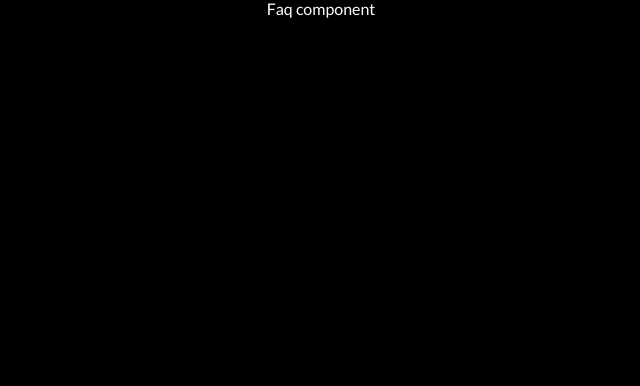
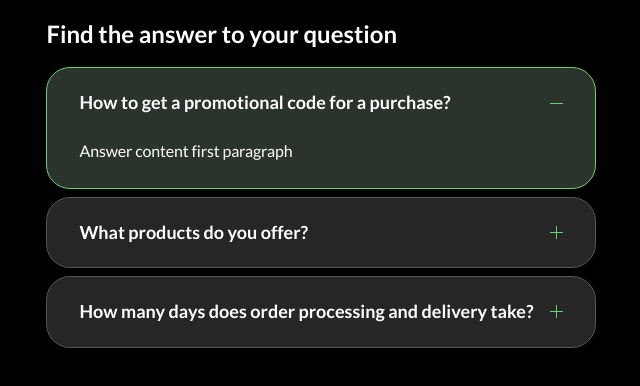
Before and after one commit to elwirra/simple-faq, a website built with Vite: page index.html in a window 1280 px wide. Shown: the whole page, without its empty margins (319-959 px from the left). Built offline with nearby package versions, Linux system fonts and the light colour scheme.

Commit message:
faq component

```diff
--- a/index.html
+++ b/index.html
@@ -13,7 +13,53 @@
 <body>
   <div id="home-page">
     <div class="faq-component">
-      Faq component
+      <h2 class="faq-component__title">
+          Find the answer to your question
+      </h2>
+      <div class="faq-component__questions">
+          <div class="faq-question-partial"  data-question-expanded>
+              <div class="faq-question-partial__first-line">
+                  <div class="faq-question-partial__title">
+                      How to get a promotional code for a purchase?
+                  </div>
+                  <div class="faq-question-partial__icon"></div>
+              </div>
+              <div class="faq-question-partial__answer">
+                  <p class="faq-question-partial__paragraph">
+                      Answer content first paragraph
+                  </p>
+              </div>
+          </div>
+          <div class="faq-question-partial">
+              <div class="faq-question-partial__first-line">
+                  <div class="faq-question-partial__title">
+                      What products do you offer?
+                  </div>
+                  <div class="faq-question-partial__icon"></div>
+              </div>
+              <div class="faq-question-partial__answer">
+                  <p class="faq-question-partial__paragraph">
+                      Answer content first paragraph
+                  </p>
+                  <p class="faq-question-partial__paragraph">
+                      Answer content second paragraph
+                  </p>
+              </div>
+          </div>
+          <div class="faq-question-partial">
+              <div class="faq-question-partial__first-line">
+                  <div class="faq-question-partial__title">
+                      How many days does order processing and delivery take?
+                  </div>
+                  <div class="faq-question-partial__icon"></div>
+              </div>
+              <div class="faq-question-partial__answer">
+                  <p class="faq-question-partial__paragraph">
+                      Answer content first paragraph
+                  </p>
+              </div>
+          </div>
+      </div>
     </div>
   </div>
 
--- /dev/null
+++ b/src/pages/home-page/components/faq-component/faq-component.js
@@ -0,0 +1,14 @@
+export const FaqComponent = () => {
+    const faqComponent = document.querySelector('.faq-component');
+    const faqAllQuestions = faqComponent.querySelectorAll('.faq-question-partial');
+
+    faqAllQuestions.forEach((faqSingleQuestion) => {
+        const faqAnswer = faqSingleQuestion.querySelector('.faq-question-partial__answer');
+
+        faqSingleQuestion.style.setProperty('--faq-answer-height', `${faqAnswer.scrollHeight}px`);
+
+        faqSingleQuestion.addEventListener('click', () => {
+            faqSingleQuestion.toggleAttribute('data-question-expanded');
+        });
+    });
+}
--- a/src/pages/home-page/components/faq-component/partials/faq-question-partial.scss
+++ b/src/pages/home-page/components/faq-component/partials/faq-question-partial.scss
@@ -1,3 +1,105 @@
 .faq-question-partial {
+    --icon-size: 13px;
+    --icon-thickness: 1px;
+
+    border: 1px solid var(--border-color);
+    border-radius: 24px;
+    padding: 24px 32px;
+    background-color: var(--background-color);
+    transition: 0.2s;
+
+    &:not(:first-of-type) {
+        margin-top: 8px;
+    }
+
+    &:hover {
+        cursor: pointer;
+        background-color: var(--background-color-primary-hover);
+        border-color: var(--primary-color);
+    }
+
+    & &__first-line {
+        display: flex;
+        justify-content: space-between;
+        align-items: center;
+    }
+
+    & &__title {
+        font-size: 18px;
+        line-height: 1.2em;
+        font-weight: 700;
+    }
+
+    & &__answer {
+        transition: 0.2s;
+        margin-top: 0;
+        height: 100%;
+        max-height: 0;
+        overflow: hidden;
+        opacity: 0;
+    }
+
+    & &__paragraph {
+        line-height: 1.6em;
+        letter-spacing: -0.01em;
+        font-size: 16px;
+        margin-block: 0;
+
+        &:not(:first-of-type) {
+            margin-top: 12px;
+        }
+    }
+
+    &[data-question-expanded] {
+        background-color: var(--background-color-primary-hover);
+        border-color: var(--primary-color);
+
+        .faq-question-partial__answer {
+            margin-top: 24px;
+            max-height: var(--faq-answer-height);
+            overflow: visible;
+            opacity: 1;
+        }
+
+        .faq-question-partial__icon {
+            &:before {
+                transform: rotate(90deg);
+            }
+
+            &:after {
+                transform: rotate(180deg);
+            }
+        }
+    }
+
+    & &__icon {
+        position: relative;
+        margin-left: 16px;
+        width: var(--icon-size);
+        height: var(--icon-size);
+        flex-shrink: 0;
+
+        &:before,
+        &:after {
+            content: '';
+            position: absolute;
+            background-color: var(--primary-color);
+            transition: 0.2s;
+        }
+
+        &:before {
+            width: var(--icon-thickness);
+            margin-left: calc(((var(--icon-size) - var(--icon-thickness)) / 2));
+            height: 100%;
+        }
+
+        &:after {
+            height: var(--icon-thickness);
+            margin-top: calc(((var(--icon-size) - var(--icon-thickness)) / 2));
+            left: 0;
+            width: 100%;
+        }
+    }
+
 
 }
--- a/src/pages/home-page/home-page.js
+++ b/src/pages/home-page/home-page.js
@@ -2,3 +2,6 @@
 /// Here we import all the JavaScript files we need for our homepage.
 
 import './home-page.scss'
+import { FaqComponent } from './components/faq-component/faq-component'
+
+FaqComponent()
```
Also changed, not shown: 1 other file.
